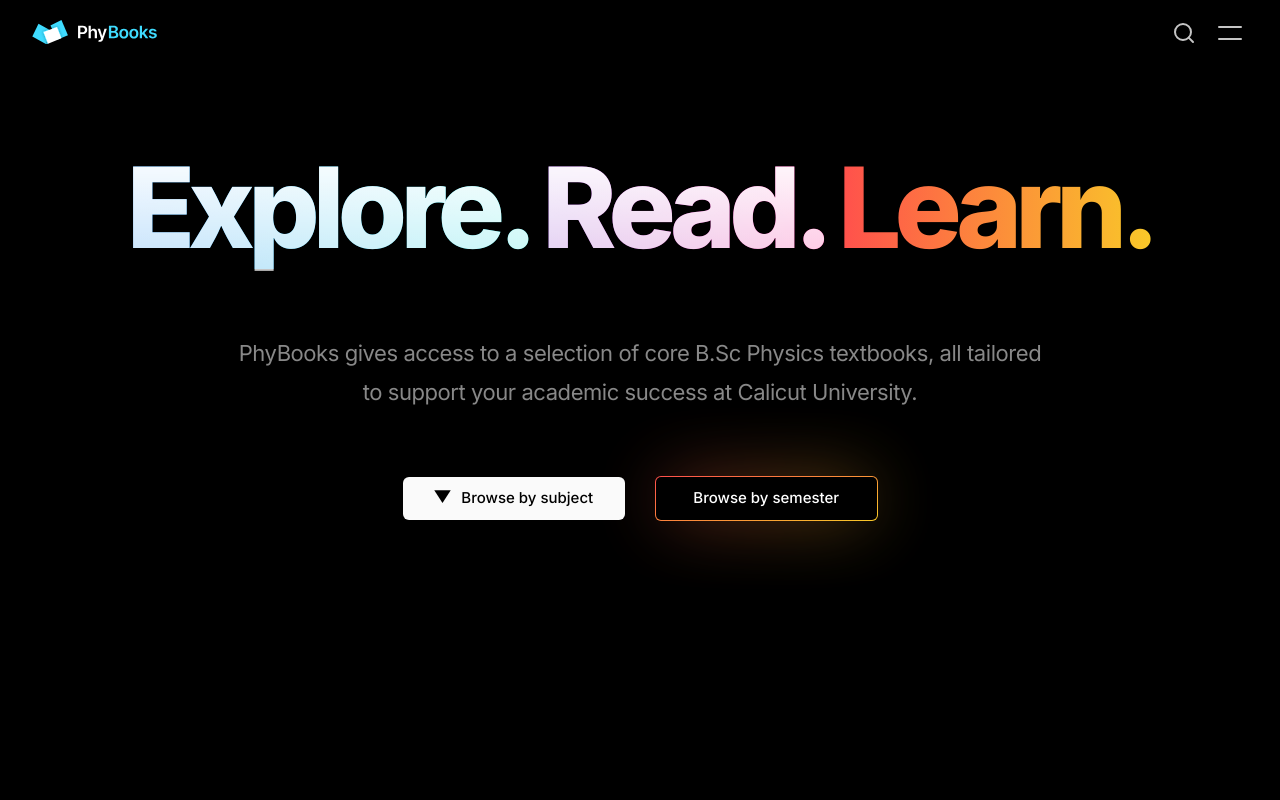
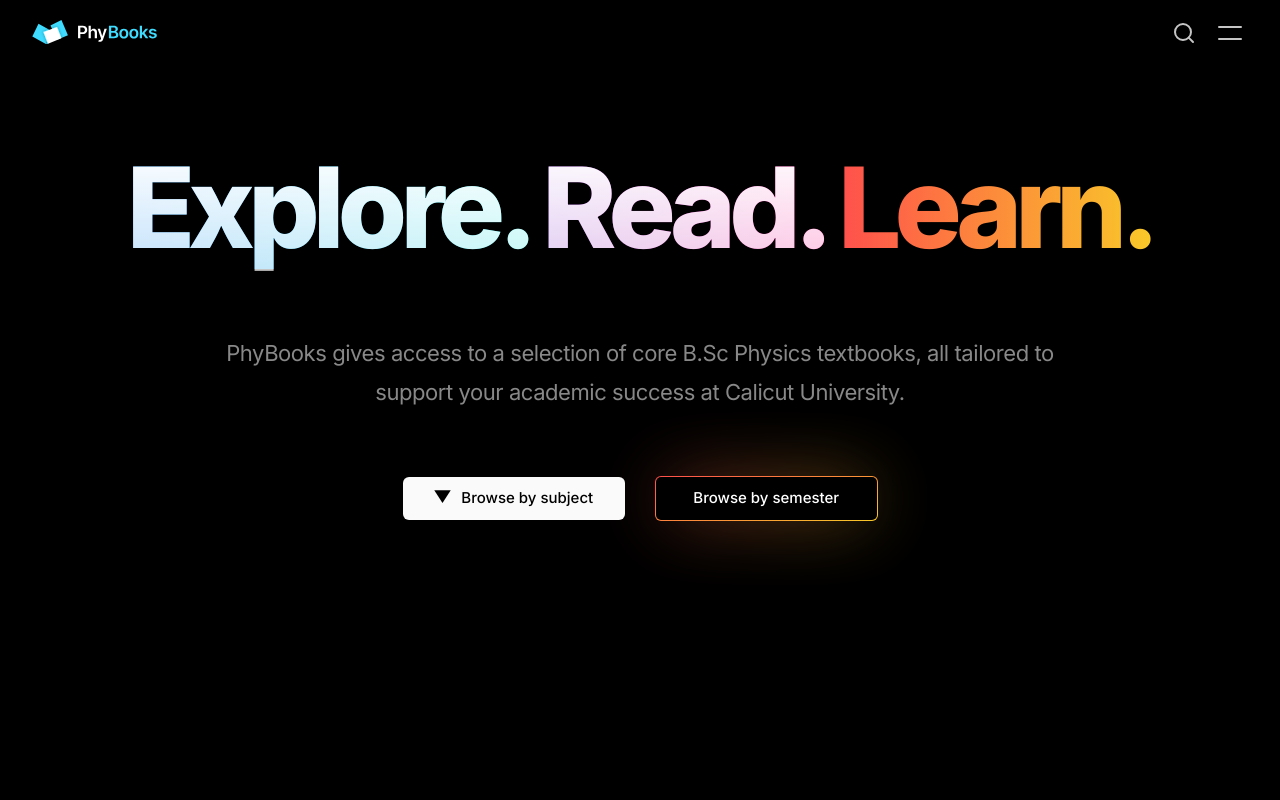
Before and after one commit to FarisPalayi/phybooks, a Next.js app: page / in a window 1280 px wide. Shown: the top 800 px of the page. Built offline with nearby package versions, Linux system fonts and the light colour scheme.

Commit message:
bigger description text on intro

```diff
--- a/src/app/styles/components/Intro.module.scss
+++ b/src/app/styles/components/Intro.module.scss
@@ -6,7 +6,6 @@
   width: 100%;
   min-height: min(calc(100vh - var(--header-height)), rem(715));
   max-height: rem(715); //* wrap it in mobile view media query if necessary
-  padding: 0 max(1.3vw, rem(5));
 }
 
 .intro__title {
@@ -80,10 +79,10 @@
 .intro__description {
   color: var(--accents-5, #a3a3a3);
   text-align: center;
-  font-size: 1rem;
+  font-size: rem(18);
   font-weight: 400;
-  line-height: 1.6875rem; /* 168.75% */
-  letter-spacing: 0.01rem;
+  letter-spacing: -0.02em;
+  line-height: 1.6em;
 
   @include tablet {
     padding-inline: 4vw;
@@ -105,11 +104,13 @@
   @include flex-column-center;
   gap: rem(23);
   width: 100%;
+  padding-inline: 0 max(1.3vw, rem(5));
 
   @include tablet {
     flex-direction: row;
     gap: rem(30);
     max-width: rem(450);
+    padding-inline: 0;
   }
 
   @include desktop {
```
